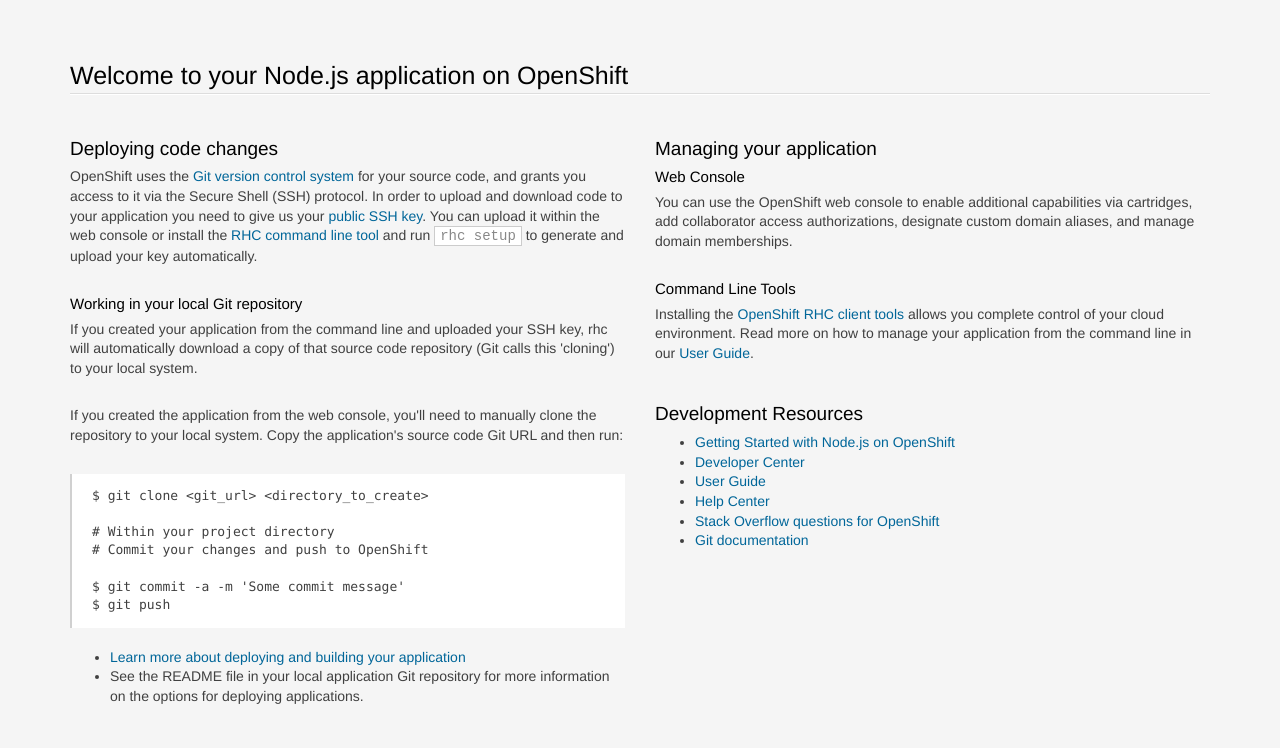
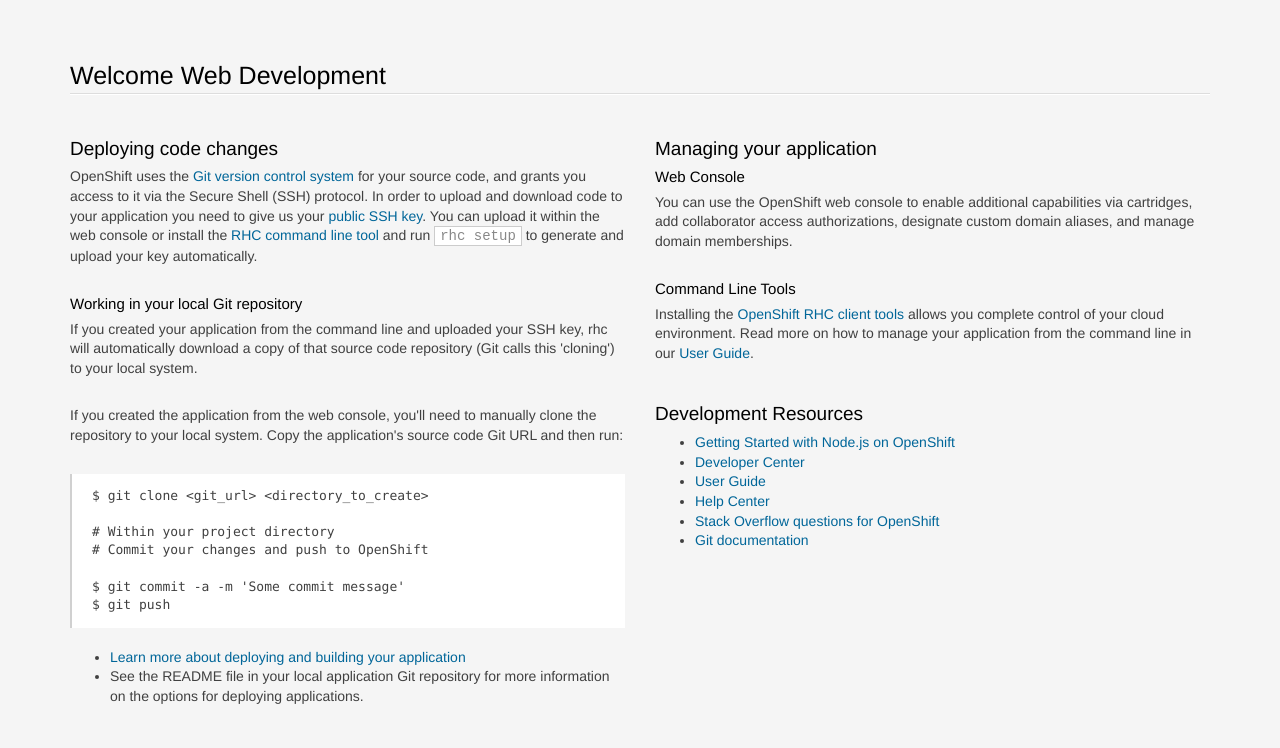
Before and after one commit to dgwight/WebDevSpring2016, a website: page index.html in a window 1280 px wide. Shown: the top 748 px of the page. Drawn offline with Linux system fonts and the light colour scheme.

Commit message:
Changed header

```diff
--- a/index.html
+++ b/index.html
@@ -207,7 +207,7 @@
 <body>
 <section class='container'>
           <hgroup>
-            <h1>Welcome to your Node.js application on OpenShift</h1>
+            <h1>Welcome Web Development</h1>
           </hgroup>
 
 
```
